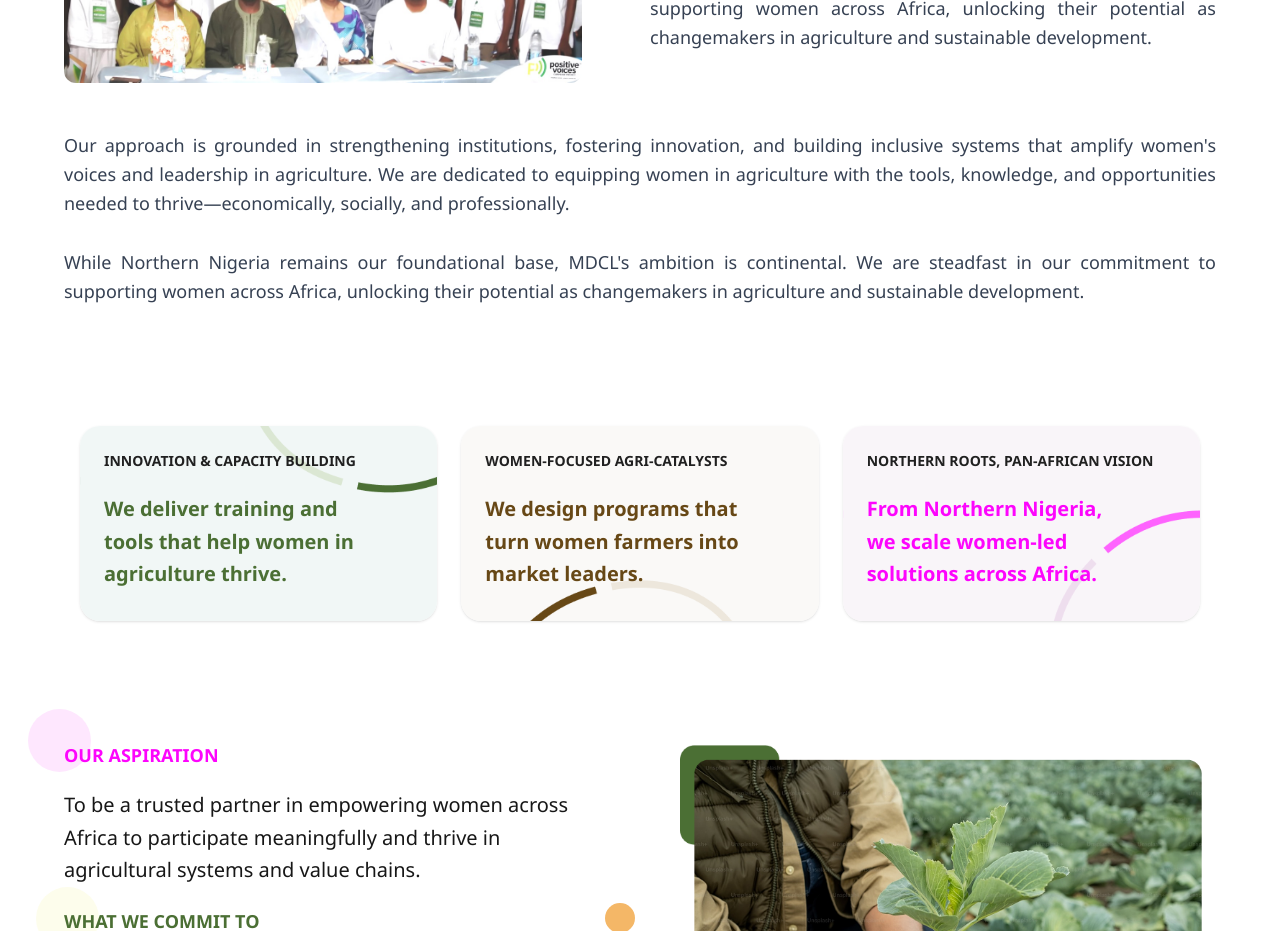
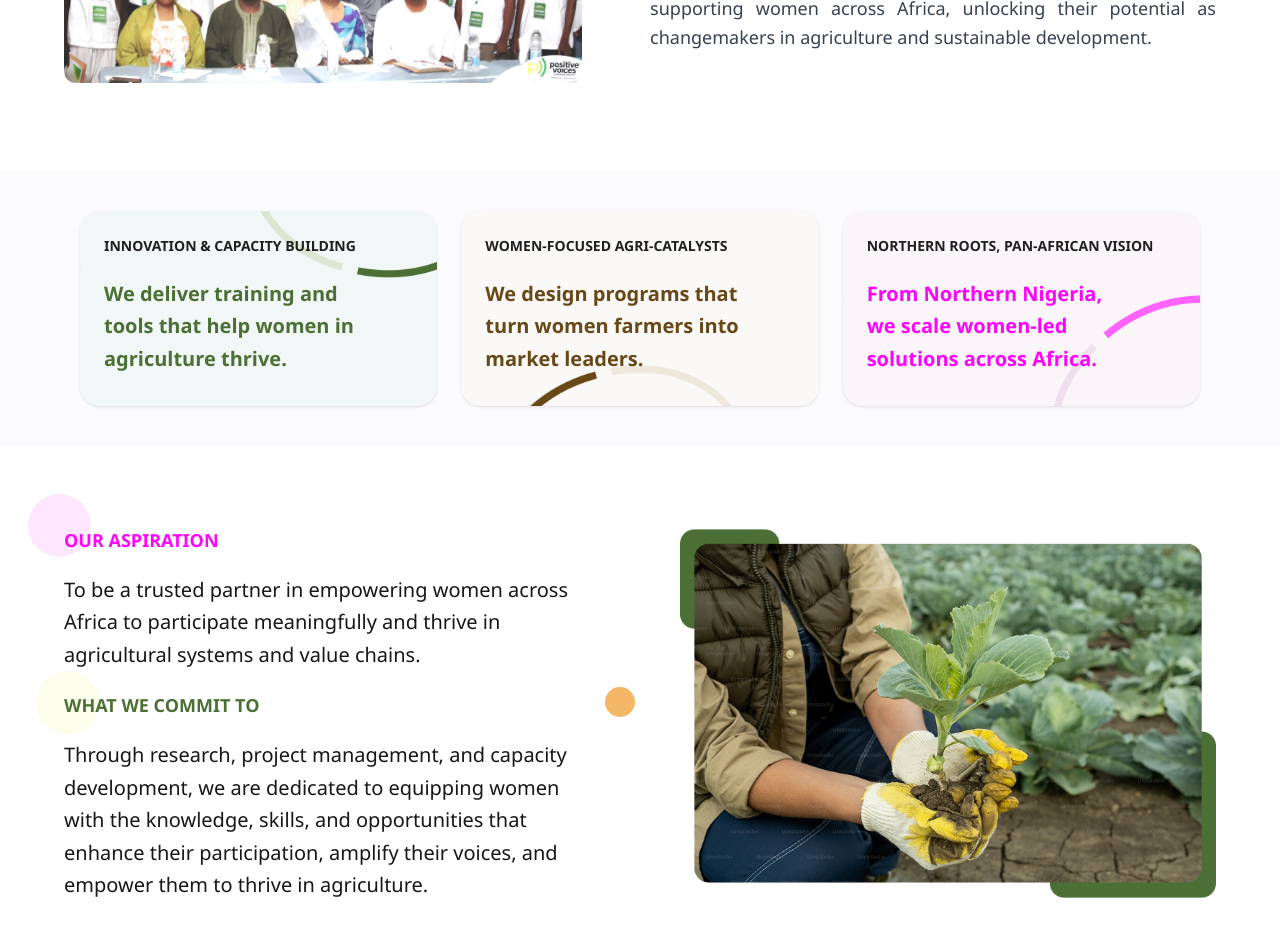
Before and after one commit to hassana123/mdcl, a Next.js app: page /about/profile in a window 1280 px wide. Shown: the part 1220-2151 px from the top of the page. Built offline with nearby package versions, Linux system fonts and the light colour scheme.

Commit message:
quick fix commit

```diff
--- a/app/about/profile/page.jsx
+++ b/app/about/profile/page.jsx
@@ -95,7 +95,7 @@
           </div>
         </div>
         {/* Approach paragraph full width */}
-        <div className="mt-6">
+        {/* <div className="mt-6">
           <p className="text-justify text-[18px] text-gray-700">
             Our approach is grounded in strengthening institutions, fostering
             innovation, and building inclusive systems that amplify women's
@@ -107,11 +107,11 @@
             across Africa, unlocking their potential as changemakers in
             agriculture and sustainable development.
           </p>
-        </div>
+        </div> */}
       </section>
 
       {/* WHAT WE ARE */}
-      <section className="bg-[fbfbfd] py-10">
+      <section className="bg-[#fbfbfd] py-10">
         <div className="max-w-6xl mx-auto px-4">
           {/* <div className="flex space-x-3 mb-6 ">
             <span className="block w-[2px] h-[30px] bg-[var(--color-primary-olive)]"></span>
```
